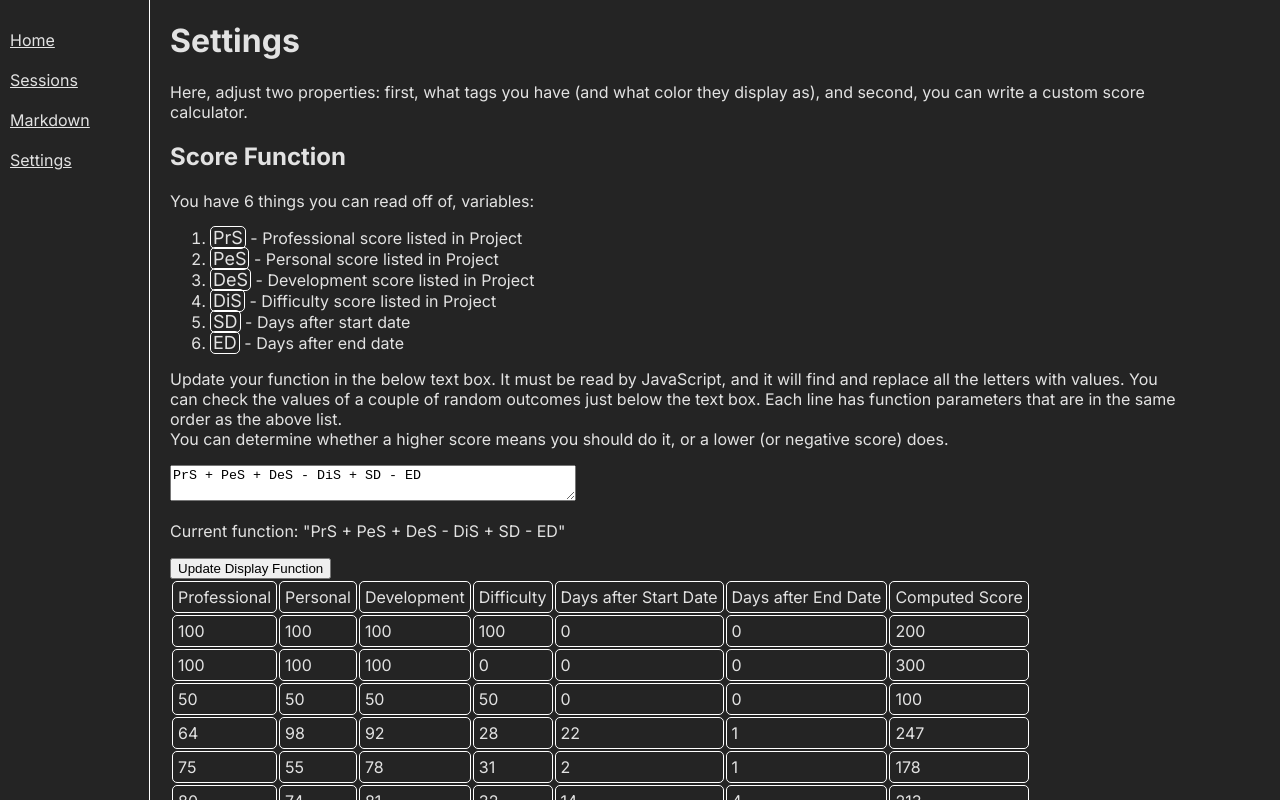
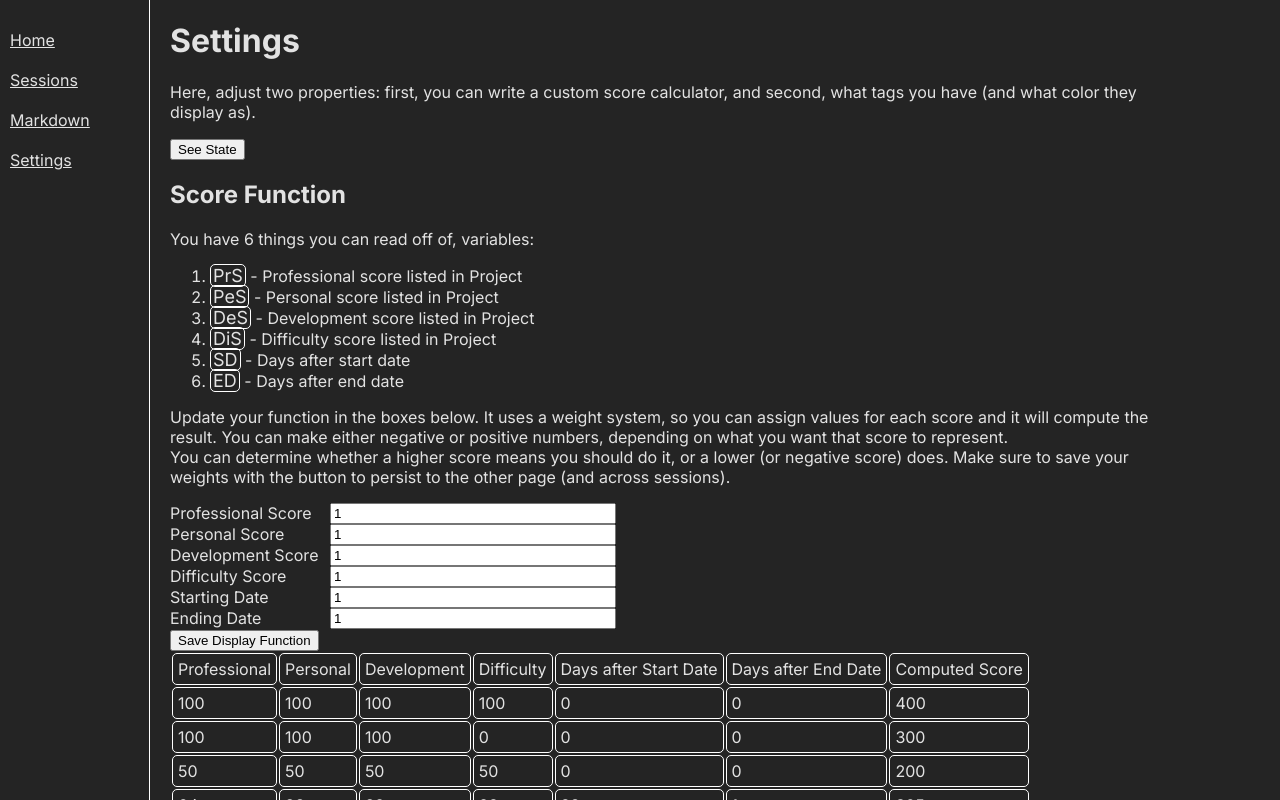
Before and after one commit to Cody-Howell/ProjectTracker, a React (Vite) app in the folder project-tracker-web/: page /settings in a window 1280 px wide. Built offline with nearby package versions, Linux system fonts and the light colour scheme.

Commit message:
Made function based on weights instead

```diff
--- a/project-tracker-web/src/components/SettingsPage.tsx
+++ b/project-tracker-web/src/components/SettingsPage.tsx
@@ -1,18 +1,24 @@
 import React, { ChangeEvent } from 'react';
 import func from '../function.ts';
 
-export class SettingsPage extends React.Component<Record<string, never>, {function: string}> {
+export class SettingsPage extends React.Component<Record<string, never>, { function: Array<number>, saved: boolean }> {
   state = {
-    function: func.scoreFunction
+    function: func.scoreFunction,
+    saved: false
   }
 
-  updateFunction = (e: ChangeEvent<HTMLTextAreaElement>) => {
-    this.setState({function: e.target.value});
+  updateFunction = (index: number, e: ChangeEvent<HTMLInputElement>) => {
+    const values = this.state.function;
+    values[index] = Number(e.target.value);
+    this.setState({ function: values });
   }
 
   updateDisplayFunction = () => {
     func.updateFunction(this.state.function);
-    this.setState({});
+    this.setState({saved: true});
+    setTimeout(() => {
+      this.setState({saved: false});
+    }, 2000);
   }
 
   render() {
@@ -27,15 +33,15 @@ export class SettingsPage extends React.Component<Record<string, never>, {functi
       [75, 62, 92, 17, 16, 8],
       [53, 82, 79, 22, 26, 8]
     ];
-    const functionDisplay: React.ReactNode[] = functionNumbers.map((value, index) => {
-      return(<tr key={index}>
-        <td>{value[0]}</td>
-        <td>{value[1]}</td>
-        <td>{value[2]}</td>
-        <td>{value[3]}</td>
-        <td>{value[4]}</td>
-        <td>{value[5]}</td>
-        <td>{func.returnValue(value[0], value[1], value[2], value[3], value[4], value[5])}</td>
+    const functionDisplay: React.ReactNode[] = functionNumbers.map((v, index) => {
+      return (<tr key={index}>
+        <td>{v[0]}</td>
+        <td>{v[1]}</td>
+        <td>{v[2]}</td>
+        <td>{v[3]}</td>
+        <td>{v[4]}</td>
+        <td>{v[5]}</td>
+        <td>{Math.round(func.returnValue(v[0], v[1], v[2], v[3], v[4], v[5]))}</td>
       </tr>);
     })
 
@@ -43,9 +49,10 @@ export class SettingsPage extends React.Component<Record<string, never>, {functi
     return (
       <div className='displayPage'>
         <h1>Settings</h1>
-        <p>Here, adjust two properties: first, what tags you have (and what color they display as), and second,
-          you can write a custom score calculator.
+        <p>Here, adjust two properties: first, you can write a custom score calculator, and second,
+          what tags you have (and what color they display as).
         </p>
+        <button onClick={() => console.log(this.state)}>See State</button>
         <h2>Score Function</h2>
         <p>You have 6 things you can read off of, variables: </p>
         <ol>
@@ -56,14 +63,30 @@ export class SettingsPage extends React.Component<Record<string, never>, {functi
           <li><span className='code'>SD</span> - Days after start date</li>
           <li><span className='code'>ED</span> - Days after end date</li>
         </ol>
-        <p>Update your function in the below text box. It must be read by JavaScript, and it will find and replace
-          all the letters with values. You can check the values of a couple of random outcomes just below the text box. Each line
-          has function parameters that are in the same order as the above list. <br/>
-          You can determine whether a higher score means you should do it, or a lower (or negative score) does.
+        <p>Update your function in the boxes below. It uses a weight system, so you can assign values for each score and it will
+          compute the result. You can make either negative or positive numbers, depending on what you want that score to represent. <br />
+          You can determine whether a higher score means you should do it, or a lower (or negative score) does. Make sure to
+          save your weights with the button to persist to the other page (and across sessions).
         </p>
-        <textarea id='function' onChange={this.updateFunction} value={this.state.function} style={{width: "400px"}}/>
-        <p>Current function: "{this.state.function}"</p>
-        <button onClick={this.updateDisplayFunction}>Update Display Function</button>
+
+        <div style={{display: "grid", gridTemplateColumns: "160px 1fr 2fr"}}>
+
+        <label htmlFor='prs'>Professional Score</label>
+        <input type='number' name='prs' value={this.state.function[0]} onChange={(e) => this.updateFunction(0, e)} /> <br/>
+        <label htmlFor='pes'>Personal Score</label>
+        <input type='number' name='pes' value={this.state.function[1]} onChange={(e) => this.updateFunction(1, e)} /> <br/>
+        <label htmlFor='des'>Development Score</label>
+        <input type='number' name='des' value={this.state.function[2]} onChange={(e) => this.updateFunction(2, e)} /> <br/>
+        <label htmlFor='dis'>Difficulty Score</label>
+        <input type='number' name='dis' value={this.state.function[3]} onChange={(e) => this.updateFunction(3, e)} /> <br/>
+        <label htmlFor='sd'>Starting Date</label>
+        <input type='number' name='sd' value={this.state.function[4]} onChange={(e) => this.updateFunction(4, e)} /> <br/>
+        <label htmlFor='ed'>Ending Date</label>
+        <input type='number' name='ed' value={this.state.function[5]} onChange={(e) => this.updateFunction(5, e)} /> <br/>
+        </div>
+
+        <button onClick={this.updateDisplayFunction}>Save Display Function</button>
+        {this.state.saved && (<p style={{color: "green"}}>Saved!</p>)}
         <table>
           <thead>
             <tr>
@@ -81,8 +104,11 @@ export class SettingsPage extends React.Component<Record<string, never>, {functi
           </tbody>
         </table>
 
-        <hr/>
+        <hr />
         <h2>Tags</h2>
+        <p>Here are all your current tags; you can choose to delete them, which will remove all references in
+          existing projects, update them directly (either by color or name), and you can also make new ones using the inputs below.
+        </p>
       </div>
     );
   }
--- a/project-tracker-web/src/function.ts
+++ b/project-tracker-web/src/function.ts
@@ -1,39 +1,28 @@
 class FunctionService {
-  scoreFunction: string;
+  scoreFunction: Array<number>;
 
   constructor() {
     this.scoreFunction = this.getFunction();
 
   }
 
-  updateFunction(s: string): void {
-    window.localStorage.setItem("scoreFunction", s);
+  updateFunction(s: Array<number>): void {
+    window.localStorage.setItem("scoreFunction", JSON.stringify(s));
     this.scoreFunction = s;
   }
 
   returnValue(PrS: number, PeS: number, DeS: number, DiS: number, SD: number, ED: number): number {
-    let func = this.scoreFunction;
-    let regex = new RegExp('PrS', 'g');
-    func = func.replace(regex, PrS.toString());
-    regex = new RegExp('PeS', 'g');
-    func = func.replace(regex, PeS.toString());
-    regex = new RegExp('DeS', 'g');
-    func = func.replace(regex, DeS.toString());
-    regex = new RegExp('DiS', 'g');
-    func = func.replace(regex, DiS.toString());
-    regex = new RegExp('SD', 'g');
-    func = func.replace(regex, SD.toString());
-    regex = new RegExp('ED', 'g');
-    func = func.replace(regex, ED.toString());
-
-    return Number(eval(func));
+    const weights = this.scoreFunction;
+    return (
+      PrS * weights[0] + PeS * weights[1] + DeS * weights[2] + DiS * weights[3] + SD * weights[4] + ED * weights[5]
+    );
   }
 
-  private getFunction(): string {
+  private getFunction(): Array<number> {
     const value = window.localStorage.getItem("scoreFunction");
     return value == null ?
-      "PrS + PeS + DeS - DiS + SD - ED" :
-      value;
+      [1, 1, 1, 1, 1, 1] :
+      JSON.parse(value);
   }
 }
 
```
